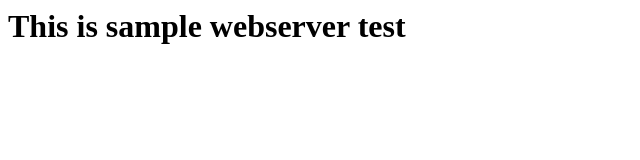
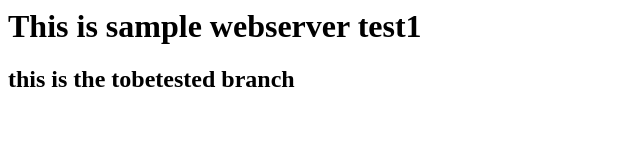
Before and after one commit to saikiranvkulkarni/webtest, a plain HTML site: page index.html in a window 1280 px wide. Shown: the whole page, without its empty margins (0-640 px from the left). Drawn offline with Linux system fonts and the light colour scheme.

Commit message:
tobetested

```diff
--- a/index.html
+++ b/index.html
@@ -1 +1,2 @@
-<h1>This is sample webserver test</h1>
+<h1>This is sample webserver test1</h1>
+<h2> this is the tobetested branch</h2>
```
